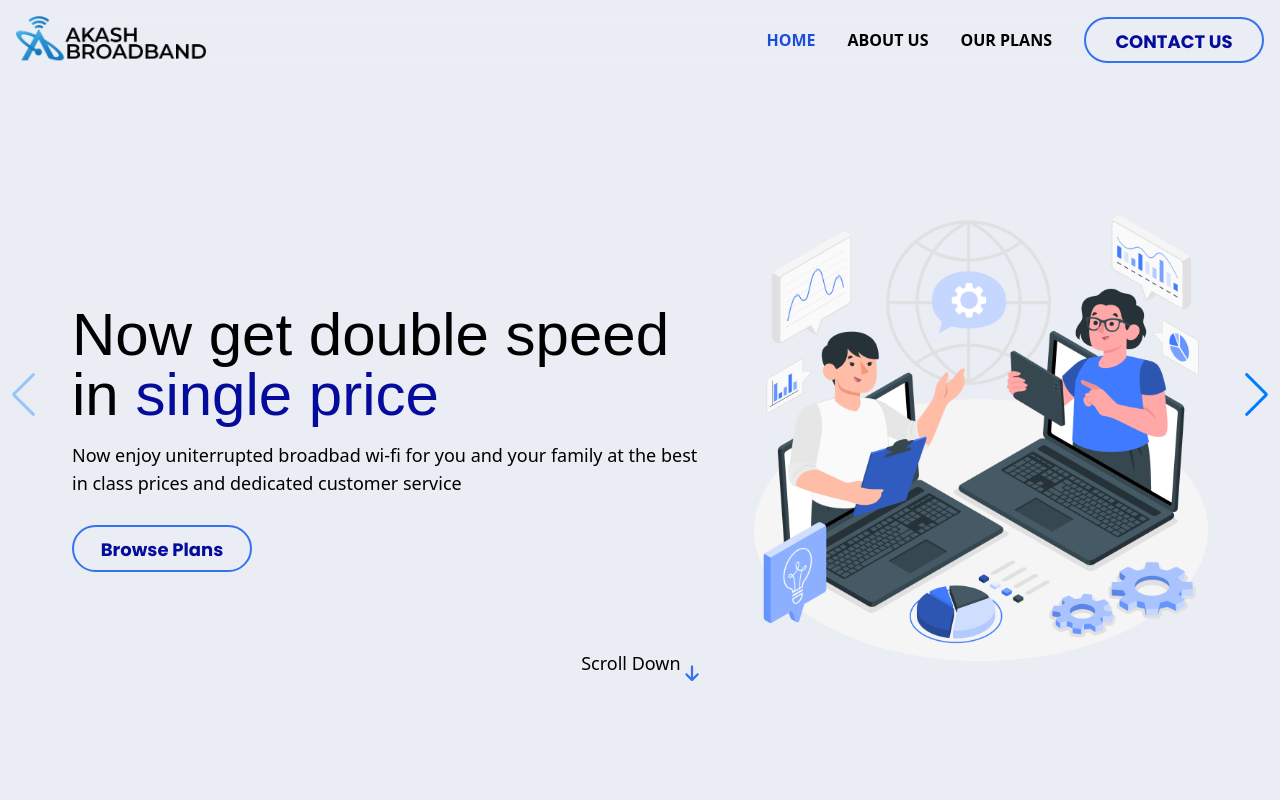
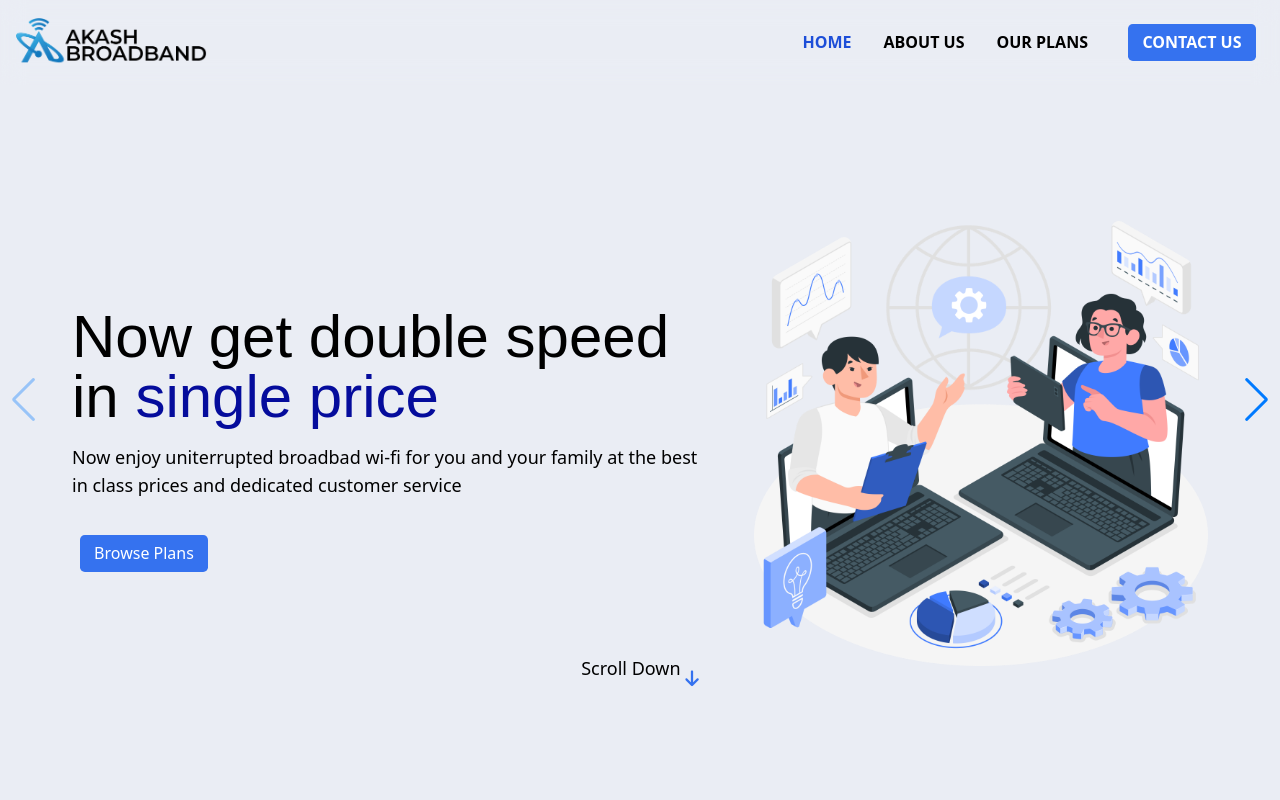
Before and after one commit to artifice7/BroadBand, a React (Vite) app in the folder broadband/: page / in a window 1280 px wide. Shown: the top 800 px of the page. Built offline with nearby package versions, Linux system fonts and the light colour scheme; a web font is replaced by a local one.

Commit message:
change in button styles

```diff
--- a/broadband/src/Buttons/button1.css
+++ b/broadband/src/Buttons/button1.css
@@ -1,4 +1,4 @@
-.contact {
+.btn {
     width: 8em;
     height: 2.3em;
     margin: 0.5em;
@@ -14,11 +14,11 @@
     overflow: hidden;
 }
 
-.contact:hover {
+.btn:hover {
     color: #3572ef;
 }
 
-.contact:after {
+.btn:after {
     content: "";
     background: white;
     position: absolute;
@@ -31,7 +31,7 @@
     transition: all 0.5s;
 }
 
-.contact:hover:after {
+.btn:hover:after {
     transform: skewX(-45deg) scale(1, 1);
     -webkit-transition: all 0.5s;
     transition: all 0.5s;
--- a/broadband/src/Buttons/contactus.css
+++ b/broadband/src/Buttons/contactus.css
@@ -1,5 +1,5 @@
-button {
-  --color: #3572EF;
+.contact {
+    --color: #3572ef;
     font-family: poppins;
     display: inline-block;
     width: 10em;
@@ -15,10 +15,10 @@ button {
     font-size: 18px;
     border-radius: 25px;
     font-weight: bold;
-  color: #050C9C;
+    color: #050c9c;
 }
 
-button:before {
+.contact:before {
     content: "";
     position: absolute;
     z-index: -1;
@@ -28,17 +28,17 @@ button:before {
     border-radius: 50%;
 }
 
-button:hover {
+.contact:hover {
     color: #fff;
 }
 
-button:before {
+.contact:before {
     top: 100%;
     left: 100%;
     transition: all 0.7s;
 }
 
-button:hover:before {
+.contact:hover:before {
     top: -30px;
     left: -30px;
 }
```
Lines whose indentation alone changed are shown as unchanged.
